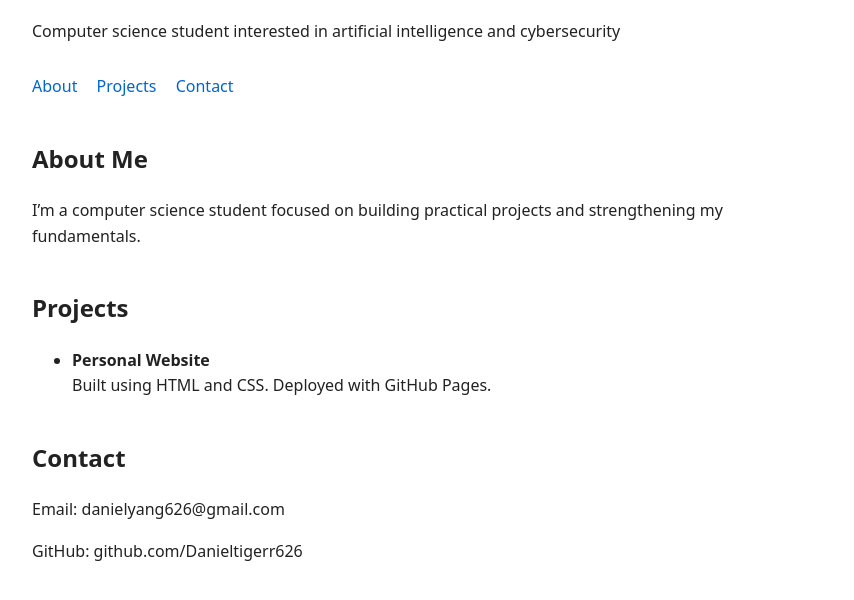
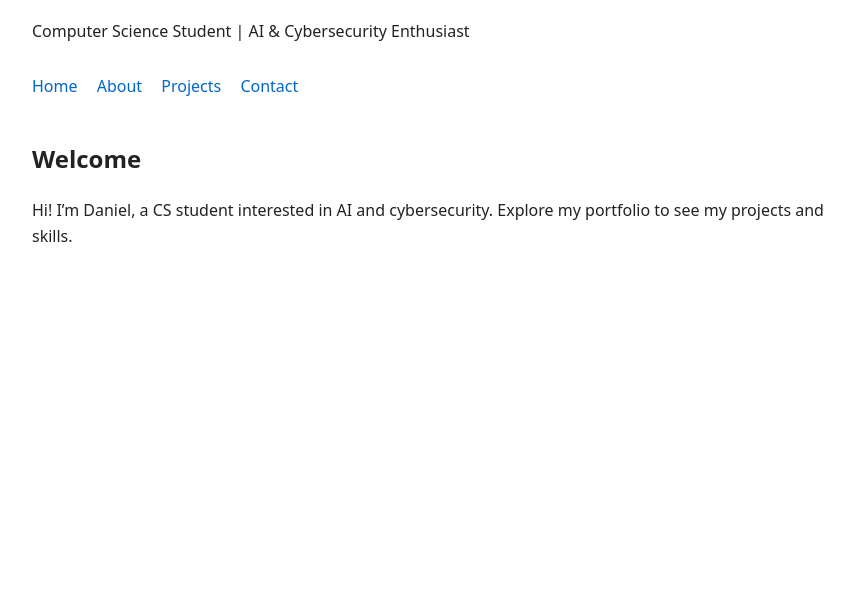
Before and after one commit to Danieltigerr626/Danieltigerr626.github.io, a plain HTML site: page index.html in a window 1280 px wide. Shown: the part 94-694 px from the top of the page, without its empty margins (208-1062 px from the left). Drawn offline with Linux system fonts and the light colour scheme.

Commit message:
Update index.html

```diff
--- a/index.html
+++ b/index.html
@@ -2,44 +2,27 @@
 <html lang="en">
 <head>
   <meta charset="UTF-8">
-  <title>Daniel | Portfolio</title>
-  <meta name="viewport" content="width=device-width, initial-scale=1.0">
+  <title>Daniel | Home</title>
   <link rel="stylesheet" href="styles.css">
 </head>
 <body>
   <header>
     <h1>Daniel</h1>
-    <p>Computer science student interested in artificial intelligence and cybersecurity</p>
+    <p>Computer Science Student | AI & Cybersecurity Enthusiast</p>
   </header>
 
   <nav>
-    <a href="#about">About</a>
-    <a href="#projects">Projects</a>
-    <a href="#contact">Contact</a>
+    <a href="index.html">Home</a>
+    <a href="about.html">About</a>
+    <a href="projects.html">Projects</a>
+    <a href="contact.html">Contact</a>
   </nav>
 
-  <section id="about">
-    <h2>About Me</h2>
-    <p>
-      I’m a computer science student focused on building practical projects
-      and strengthening my fundamentals.
-    </p>
-  </section>
-
-  <section id="projects">
-    <h2>Projects</h2>
-    <ul>
-      <li>
-        <strong>Personal Website</strong><br>
-        Built using HTML and CSS. Deployed with GitHub Pages.
-      </li>
-    </ul>
-  </section>
-
-  <section id="contact">
-    <h2>Contact</h2>
-    <p>Email: danielyang626@gmail.com</p>
-    <p>GitHub: github.com/Danieltigerr626</p>
-  </section>
+  <main>
+    <section>
+      <h2>Welcome</h2>
+      <p>Hi! I’m Daniel, a CS student interested in AI and cybersecurity. Explore my portfolio to see my projects and skills.</p>
+    </section>
+  </main>
 </body>
 </html>
```
